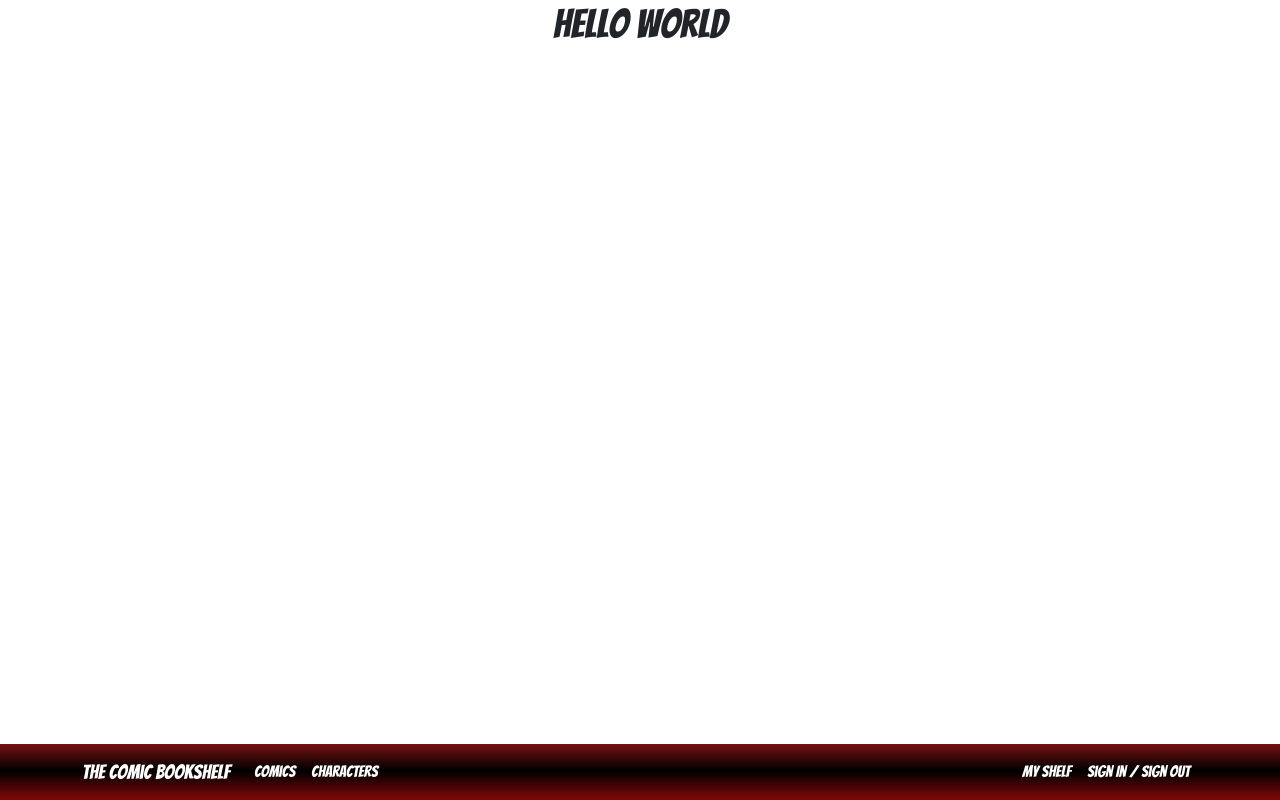
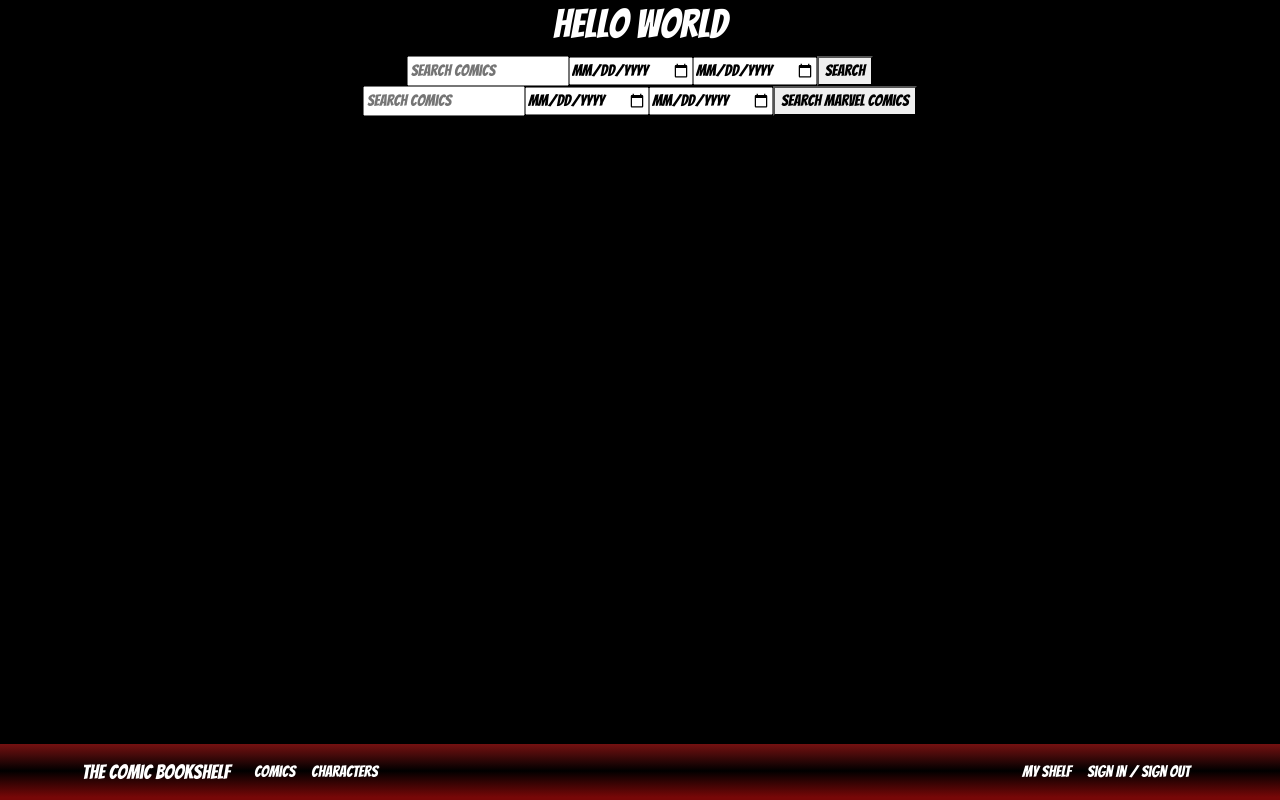
Before and after one commit to brandonhernandez123/the-comic-bookshelfv2, a React (Create React App) app in the folder client/: page /comics in a window 1280 px wide. Built offline with nearby package versions, Linux system fonts and the light colour scheme.

Commit message:
added date filter to search for comicvine as well as implented marvel api

```diff
--- a/client/src/App.css
+++ b/client/src/App.css
@@ -86,3 +86,25 @@ background: linear-gradient(180deg, rgba(117,17,17,1) 0%, rgba(0,0,0,1) 48%, rgb
   border-radius: 50px;
   background: white;
 }
+
+
+/* css for comics page */
+.comicpage{
+  background-color: black;
+  color: white;
+  height: 100vh;
+}
+
+.grid {
+  display: grid;
+  grid-template-columns: repeat(3, minmax(150px, 1fr));
+  grid-gap: 1em;
+  padding: 0.5em;
+  text-align: center;
+
+}
+
+.comiccard{
+  background-color: black;
+  color: white;
+}
--- a/client/src/globals.jsx
+++ b/client/src/globals.jsx
@@ -9,3 +9,8 @@ export const COMIC_VINE_API = 'c55d019a55254a9ebd48ffa6bf63220facededb9'
 export const CHARACTER_COMIC_VINE = 'https://www.comicvine.com/api/characters?api_key='
 export const format = '&format=json'
 export const SingleCharacter = 'https://comicvine.gamespot.com/api/character/'
+export const SearchbyIssue = 'https://www.comicvine.com/api/issues?api_key='
+export const MARVEL_API = '411f30e793bd61e8cd96ac17f835698d'
+export const MARVEL_COMIC_SEARCH = 'https://gateway.marvel.com:443/v1/public/comics?dateRange='
+export const MARVEL_COMIC_SEARCH_NODATE = 'https://gateway.marvel.com:443/v1/public/comics?noVariants=true&title='
+export const MARVEL_ORDERBY = '&orderBy=onsaleDate&limit=80&apikey='
--- a/client/src/pages/Characters.jsx
+++ b/client/src/pages/Characters.jsx
@@ -9,6 +9,7 @@ const Characters = () => {
   const [searchResults, setSearchResults] = useState([])
   const [searched, toggleSearched] = useState(false)
   const [searchQuery, setSearchQuery] = useState('')
+  const [marvelCharacters, SetMarvel] = useState([])
   const getSearchResults = async (e) => {
     try {
       e.preventDefault()
@@ -27,9 +28,19 @@ const Characters = () => {
     setSearchQuery(e.target.value)
   }
 
+ const getMarvel = async (event) => {
+   try {
+     event.preventDefault()
+     const res = await axios.get('https://gateway.marvel.com:443/v1/public/characters?nameStartsWith=Spider-Man&orderBy=name&limit=10&apikey=411f30e793bd61e8cd96ac17f835698d')
+     SetMarvel(res.data.data.results)
 
+   } catch (error) {
+     throw error
+   }
+ }
 
   console.log(searchResults)
+  console.log(marvelCharacters)
 
   return (
     <div className='characters'>
@@ -41,9 +52,15 @@ const Characters = () => {
           placeholder="Ex: Spider-Man, Batman, Iron-Man ETC"
           value={searchQuery}
           onChange={getResults}
+          required
         />
         <button id='charactersearchbutton'type="submit">Search</button>
       </form>
+      <form onSubmit={getMarvel}>
+
+        <button type='submit'>Marvel Characters</button>
+      </form>
+
       <h4>Want to learn more about your favorite characters? Here is the place to do so!</h4>
       <div>
         {searchResults.map((hero, index) => (
--- a/client/src/pages/Comics.jsx
+++ b/client/src/pages/Comics.jsx
@@ -1,14 +1,168 @@
-import React from 'react'
+import React, {useState, useEffect} from 'react'
+import axios from 'axios'
+import { SearchbyIssue, COMIC_VINE_API, format, MARVEL_COMIC_SEARCH, MARVEL_API, MARVEL_ORDERBY, MARVEL_COMIC_SEARCH_NODATE } from '../globals'
+import { Container, Card, Button } from 'react-bootstrap'
 
 
 
 
 
 const Comics = (props) => {
-    return(
-        <>
+    const [searchResults, setSearchResults] = useState([])
+    const [searched, toggleSearched] = useState(false)
+    const [searchQuery, setSearchQuery] = useState('')
+    const [startdateQuery, setStartDateQuery] = useState(null)
+    const [enddateQuery, setEndDateQuery] = useState(null)
+    const [getMarvelComics, setMarvelComics] = useState([])
+    const [marvelSearch, setMarvelSearch] = useState('')
+    const [marvelStartDate, setMarvelStartDate] = useState(null)
+    const [marvelEndDate, setMarvelEndDate] = useState(null)
+    const getSearchResults = async (e) => {
+        try {
+            e.preventDefault()
+            if (enddateQuery && startdateQuery != null) {
+            const res = await axios.get(`${SearchbyIssue}${COMIC_VINE_API}${format}&filter=name:${searchQuery},cover_date:${startdateQuery}|${enddateQuery}&limit=50`)
+            setSearchResults(res.data.results)
+            toggleSearched(true)
+            setSearchQuery('')
+            } else {
+                const res = await axios.get(`${SearchbyIssue}${COMIC_VINE_API}${format}&filter=name:${searchQuery}&limit=50`)
+                setSearchResults(res.data.results)
+                toggleSearched(true)
+                setSearchQuery('')
+            }
+
+        } catch (error) {
+            alert('could not find a comic with that name')
+            throw error
+
+        }
+    }
+
+    const getResults = (e) => {
+        setSearchQuery(e.target.value)
+    }
+
+    const setStartDate = (e) => {
+        setStartDateQuery(e.target.value)
+    }
+
+    const setEndDate = (e) => {
+        setEndDateQuery(e.target.value)
+    }
+
+    console.log(searchQuery)
+    console.log(searchResults)
+    console.log(startdateQuery)
+    console.log(enddateQuery)
+
+    // MARVEL SEARCH
+    const FetchMarvel = async (e) => {
+        try {
+            e.preventDefault()
+            if (marvelStartDate && marvelEndDate != null){
+            const res = await axios.get(`${MARVEL_COMIC_SEARCH}${marvelStartDate},${marvelEndDate}&title=${marvelSearch}${MARVEL_ORDERBY}${MARVEL_API}`)
+            setMarvelComics(res.data.data.results)
+            } else {
+                const res = await axios.get(`${MARVEL_COMIC_SEARCH_NODATE}${marvelSearch}${MARVEL_ORDERBY}${MARVEL_API}`)
+                setMarvelComics(res.data.data.results)
+            }
+        } catch (error) {
+            alert('try searching by the exact name of comic series ex: The Amazing Spider-Man')
+            throw error
+        }
+    }
+
+    const setMarvelQuery = (e) => {
+        setMarvelSearch(e.target.value)
+    }
+
+    const setMarvelDateStart = (e) => {
+        setMarvelStartDate(e.target.value)
+    }
+
+    const setMarvelDateEnd = (e) => {
+        setMarvelEndDate(e.target.value)
+    }
+
+    console.log('getmarvelcomics',getMarvelComics)
+
+    return (
+      <div className="comicpage">
         <h1>Hello World</h1>
-        </>
+        <form onSubmit={getSearchResults}>
+          <input
+            type="text"
+            placeholder="search comics"
+            value={searchQuery}
+            onChange={getResults}
+            required='true'
+          />
+          <input
+            type="date"
+            placeholder="date"
+            value={startdateQuery}
+            onChange={setStartDate}
+          />
+          <input
+            type="date"
+            placeholder="date"
+            value={enddateQuery}
+            onChange={setEndDate}
+          />
+          <button type="submit">Search</button>
+        </form>
+        <form onSubmit={FetchMarvel}>
+        <input
+            type="text"
+            placeholder="search comics"
+            value={marvelSearch}
+            onChange={setMarvelQuery}
+            required='true'
+          />
+          <input
+            type="date"
+            placeholder="date"
+            value={marvelStartDate}
+            onChange={setMarvelDateStart}
+          />
+          <input
+            type="date"
+            placeholder="date"
+            value={marvelEndDate}
+            onChange={setMarvelDateEnd}
+          />
+          <button type='submit'>Search Marvel Comics</button>
+        </form>
+        <Container className="grid" fluid>
+          {searchResults.map((comic, index) => (
+            <div className="comiccard">
+              <Card style={{ width: '18rem' }}>
+                <Card.Img variant="top" src={comic.image.small_url} />
+                <Card.Body className='comiccard'>
+                  <Card.Title>Title:{comic.name} </Card.Title>
+
+                  <Button variant="primary">Go somewhere</Button>
+                </Card.Body>
+              </Card>
+
+            </div>
+          ))}
+          {getMarvelComics.map((marvel, index) => (
+              <div>
+                   <Card style={{ width: '18rem' }}>
+                <Card.Img variant="top" src={`${marvel.thumbnail.path}/portrait_incredible.jpg`} />
+                <Card.Body className='comiccard'>
+                  <Card.Title>Title:{marvel.title} </Card.Title>
+
+                  <Button variant="primary">Go somewhere</Button>
+                </Card.Body>
+              </Card>
+
+              </div>
+          ))}
+        </Container>
+      </div>
     )
 }
 
```
